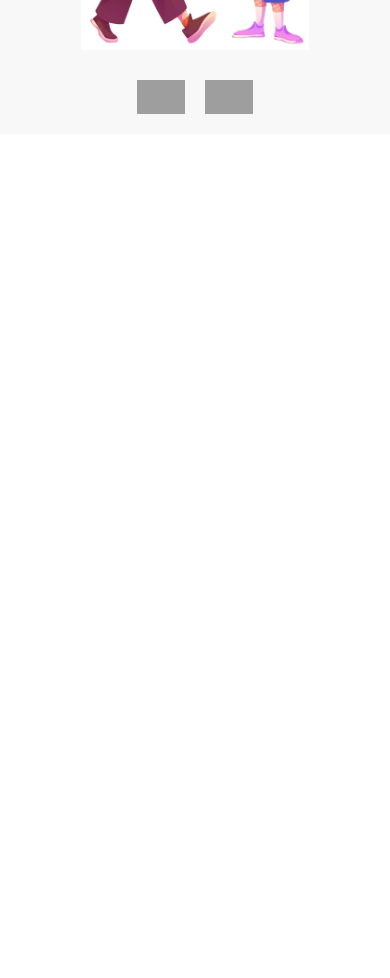
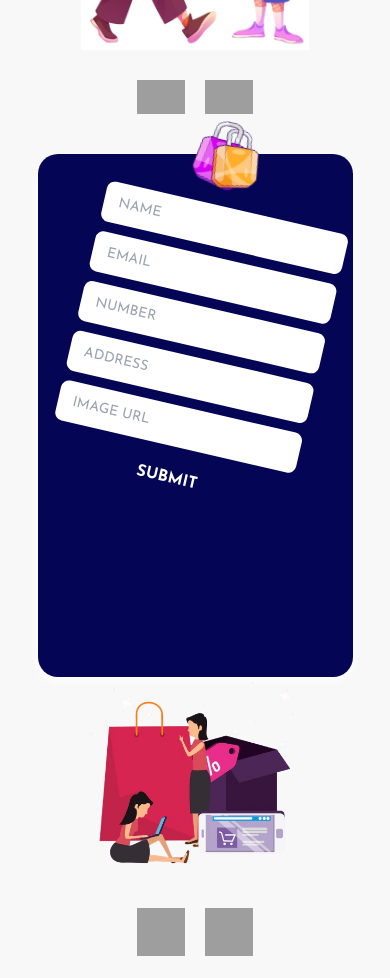
Before and after one commit to jannatun-nur/Hellow-shop, a React (Vite) app: page / in a window 390 px wide. Shown: the part 3020-3998 px from the top of the page. Before the commit the page ends 3154 px from the top, so only its background shows below. Built offline with nearby package versions, Linux system fonts and the light colour scheme; grey boxes are pictures that could not be loaded.

Commit message:
signin 30%

```diff
--- a/src/App.jsx
+++ b/src/App.jsx
@@ -3,6 +3,7 @@ import Banner from './Component/Banner/Banner'
 import Arrival from './Component/Arrival/Arrival'
 import Category from './Component/Category/Category'
 import Signup from './Component/SignUp/Signup'
+import Signin from './Component/SignIn/Signin'
 function App() {
 
 
@@ -12,6 +13,7 @@ function App() {
     <Arrival/>
     <Category/>
     <Signup/>
+    <Signin/>
     </>
   )
 }
--- a/src/Component/SignIn/Signin.jsx
+++ b/src/Component/SignIn/Signin.jsx
@@ -1,10 +1,44 @@
-
+import './signin.css'
+import bag from '../../../public/assets/images/bag.png'
+import signin from '../../../public/assets/images/signin (1).png'
 
 const Signin = () => {
     return (
-        <div>
+        <div className="signup-container">
+        {/* Left-side form */}
+        <div className="form-container">
+          <div className="form-content">
+            <img src={bag} alt="Bag Icon" className="form-logo" />
+            <form className="form">
+              <input type="text" placeholder="NAME" className="form-input" />
+              <input type="email" placeholder="EMAIL" className="form-input" />
+              <input type="tel" placeholder="NUMBER" className="form-input" />
+              <input type="text" placeholder="ADDRESS" className="form-input" />
+              <input type="url" placeholder="IMAGE URL" className="form-input" />
+              <button type="submit" className="submit-button">
+                SUBMIT
+              </button>
+            </form>
+          </div>
+        </div>
 
+        {/* Right-side image and icons */}
+        <div className="image-container">
+          <img src={signin} alt="Signup Illustration" className="illustration" />
+          <div className="social-icons">
+            <img
+              src="https://img.icons8.com/color/48/google-logo.png"
+              alt="Google"
+              className="icon"
+            />
+            <img
+              src="https://img.icons8.com/ios-filled/48/000000/new-post.png"
+              alt="Email"
+              className="icon"
+            />
+          </div>
         </div>
+      </div>
     );
 };
 
--- /dev/null
+++ b/src/Component/SignIn/signin.css
@@ -0,0 +1,202 @@
+/* Main Container */
+.signup-container {
+    display: flex;
+    justify-content: space-between;
+    align-items: center;
+    height: 100vh;
+    padding: 0 40px;
+    background-color: #f8f8f8;
+
+  }
+
+  /* Left Form Container (Blue Background) */
+  .form-container {
+    background-color: #050555;
+    color: #ffffff;
+    border-radius: 20px;
+    padding: 30px 20px;
+    width: 35%;
+    height: 65%;
+    position: relative;
+    box-shadow: 0 4px 10px ;
+    transform: rotate(-15deg); /* Slight tilt */
+    transform-origin: center;
+    display: flex;
+    flex-direction: column;
+    align-items: center;
+    gap: 20px;
+    margin-left: 30px;
+  }
+
+  /* Form Content (Upright Form Elements) */
+  .form-content {
+    transform: rotate(13deg); /* Counter-rotate to keep form elements upright */
+    display: flex;
+    flex-direction: column;
+    align-items: center;
+    gap: 15px;
+    width: 100%;
+    margin-top: 20px;
+
+  }
+
+  .form-logo {
+    position: absolute;
+    top: -100px;
+    left: calc(40% - 30px);
+    width: 90px;
+    height: auto;
+  }
+
+  .form {
+    width: 100%;
+    display: flex;
+    flex-direction: column;
+    align-items: center;
+    gap: 10px;
+
+  }
+
+  .form-input {
+    width: 90%;
+    padding: 10px 15px;
+    border: none;
+    border-radius: 8px;
+    font-size: 14px;
+    outline: none;
+    background-color: white;
+    color: black;
+  }
+
+  .submit-button {
+    background-color: #050555;
+    color: #ffffff;
+    border: none;
+    border-radius: 8px;
+    padding: 10px 20px;
+    font-size: 16px;
+    font-weight: bold;
+    cursor: pointer;
+    transition: background-color 0.3s;
+    text-transform: uppercase;
+  }
+
+  .submit-button:hover {
+    background-color: white;
+    color: #050555;
+  }
+
+  /* Right Image Section */
+  .image-container {
+    display: flex;
+    flex-direction: column;
+    align-items: center;
+    justify-content: center;
+    width: 50%;
+  }
+
+  .illustration {
+    max-width: 60%;
+    height: auto;
+    margin-bottom: 30px;
+  }
+
+  .social-icons {
+    display: flex;
+    justify-content: center;
+    gap: 20px;
+  }
+
+  .icon {
+    width: 48px;
+    height: 48px;
+    cursor: pointer;
+  }
+
+  /* Additional Adjustments for Responsiveness */
+  @media (max-width: 768px) {
+    .signup-container {
+      flex-direction: column;
+      align-items: center;
+      padding: 20px;
+    }
+
+    .form-container {
+      width: 90%;
+      margin-left: 0;
+      transform: none;
+    }
+
+    .image-container {
+      width: 100%;
+    }
+
+    .illustration {
+      max-width: 80%;
+    }
+  }
+
+  @media (max-width: 320px){
+
+    .signup-container {
+      display: flex;
+      flex-direction: column; /* Stacks elements in a column */
+      justify-content: center;
+      align-items: center;
+      padding: 20px;
+    }
+
+    .form-container {
+      background-color: #050555;
+      color: #ffffff;
+      border-radius: 20px;
+      padding: 30px 20px;
+      width: 90%;
+      height: 70%;
+      position: relative;
+      box-shadow: 0 4px 10px ;
+      transform: rotate(13deg); /* Slight tilt */
+      transform-origin: center;
+      display: flex;
+      flex-direction: column;
+      align-items: center;
+      gap: 20px;
+
+    }
+
+    .form-content {
+      transform: rotate(-15deg); /* Counter-rotate to keep form elements upright */
+      display: flex;
+      flex-direction: column;
+      align-items: center;
+      gap: 15px;
+      width: 100%;
+      margin-top: 20px;
+
+    }
+
+    .form-logo {
+      position: absolute;
+      top: -100px;
+      left: calc(50% - 30px);
+      width: 90px;
+      height: auto;
+    }
+
+
+    .form-input {
+      width: 90%;
+      padding: 4px 8px;
+      border: none;
+      border-radius: 5px;
+      font-size: 14px;
+      outline: none;
+      background-color: white;
+      color: black;
+    }
+    .illustration {
+     display: none;
+
+    }
+
+  }
```
